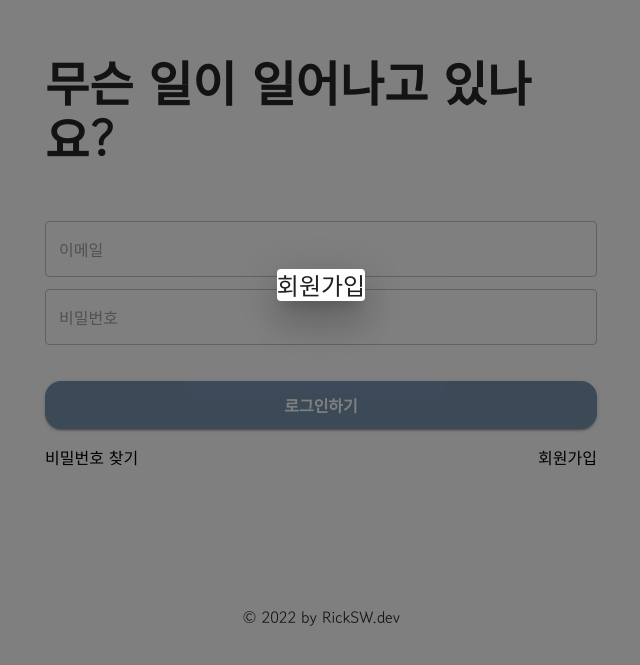
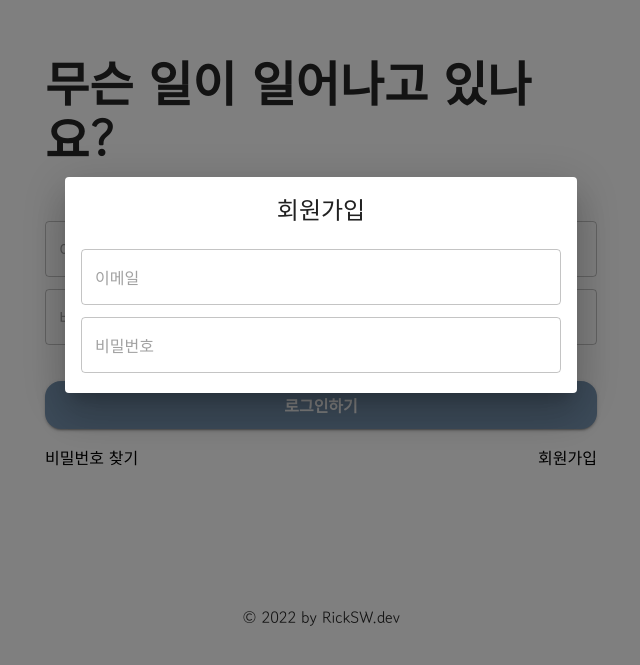
Before and after one commit to ohseungo/rwitter-sns-frontend, a React (Create React App) app: page /#/ in a window 1280 px wide. Shown: the part 115-780 px from the top of the page, without its empty margins (319-959 px from the left). Built offline with nearby package versions, Linux system fonts and the light colour scheme.

Commit message:
feat : signup dialog 기능 추가 및 공통 Form 개선

```diff
--- a/src/components/base/Form.tsx
+++ b/src/components/base/Form.tsx
@@ -4,11 +4,13 @@ import React from "react";
 export const Form = ({
   onSubmit,
   children,
+  style,
 }: {
   onSubmit: any;
   children: React.ReactNode;
+  style?: any;
 }) => (
-  <Box component="form" onSubmit={onSubmit}>
+  <Box component="form" onSubmit={onSubmit} style={style}>
     {children}
   </Box>
 );
--- a/src/components/login/SignupDialog.styled.ts
+++ b/src/components/login/SignupDialog.styled.ts
@@ -1,7 +1,22 @@
 import styled from "@emotion/styled";
 import Typography from "@mui/material/Typography";
 import Box from "@mui/material/Box";
+import TextField from "@mui/material/TextField";
 
-export const Root = styled(Box)``;
+export const Root = styled(Box)`
+  margin: 1rem;
+  width: 70vw;
+  max-width: 480px;
+
+  display: flex;
+  flex-direction: column;
+  justify-content: center;
+  align-items: center;
+`;
 
 export const DialogTitle = styled(Typography)``;
+
+export const InputField = styled(TextField)`
+  fieldset {
+  }
+`;
--- a/src/components/login/SignupDialog.tsx
+++ b/src/components/login/SignupDialog.tsx
@@ -1,17 +1,48 @@
+import { Form } from "components/base/Form";
 import ManagedModal from "components/common/Modal";
 import { useState } from "react";
-import { Root, DialogTitle } from "./SignupDialog.styled";
+import { Root, DialogTitle, InputField } from "./SignupDialog.styled";
+import useInput from "utils/hooks/useInput";
 
 const SignupDialog = () => {
   const [isOpen, setOpen] = useState(true);
+  const { value: email, onChange: onChangeEmail } = useInput("");
+  const { value: password, onChange: onChangePassword } = useInput("");
 
   const handleClose = () => {
     setOpen(false);
   };
+
+  const handleSubmit = () => {};
   return (
-    <ManagedModal isOpen={isOpen} onClose={handleClose}>
+    <ManagedModal isOpen={isOpen}>
       <Root>
         <DialogTitle variant="h5">회원가입</DialogTitle>
+        <Form
+          onSubmit={handleSubmit}
+          style={{ width: "100%", marginTop: "1rem" }}
+        >
+          <InputField
+            id="email-input"
+            placeholder="이메일"
+            type="email"
+            value={email}
+            onChange={onChangeEmail}
+            fullWidth
+            margin="dense"
+            autoFocus
+          />
+          <InputField
+            id="password-input"
+            placeholder="비밀번호"
+            type="password"
+            variant="outlined"
+            value={password}
+            onChange={onChangePassword}
+            fullWidth
+            margin="dense"
+          />
+        </Form>
       </Root>
     </ManagedModal>
   );
--- a/src/pages/auth/Login.tsx
+++ b/src/pages/auth/Login.tsx
@@ -27,6 +27,7 @@ const LoginPage = ({ setLoggedIn }: { setLoggedIn: Function }) => {
     },
     [email, password, setLoggedIn]
   );
+
   return (
     <Root>
       <Main>
```
